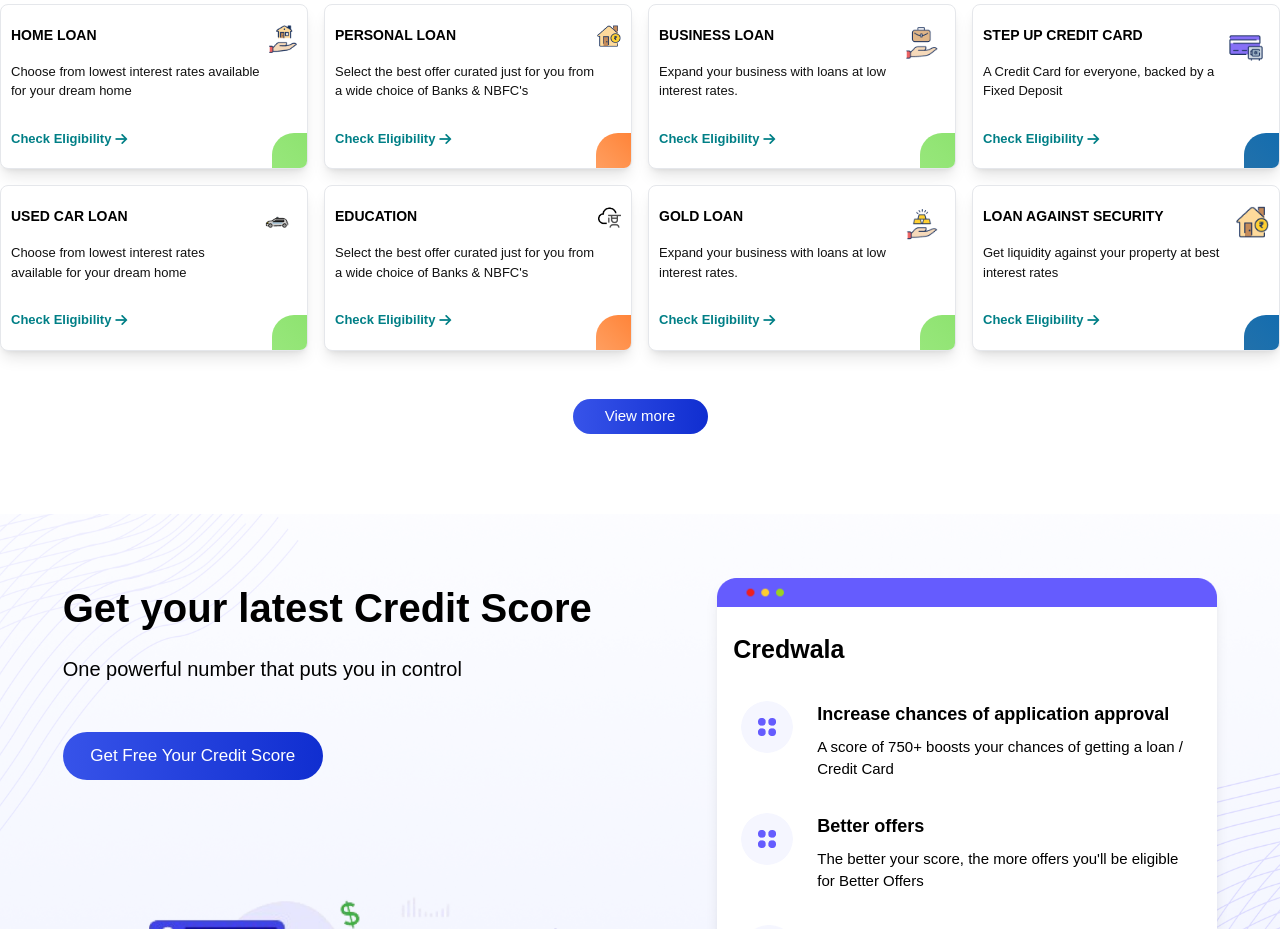
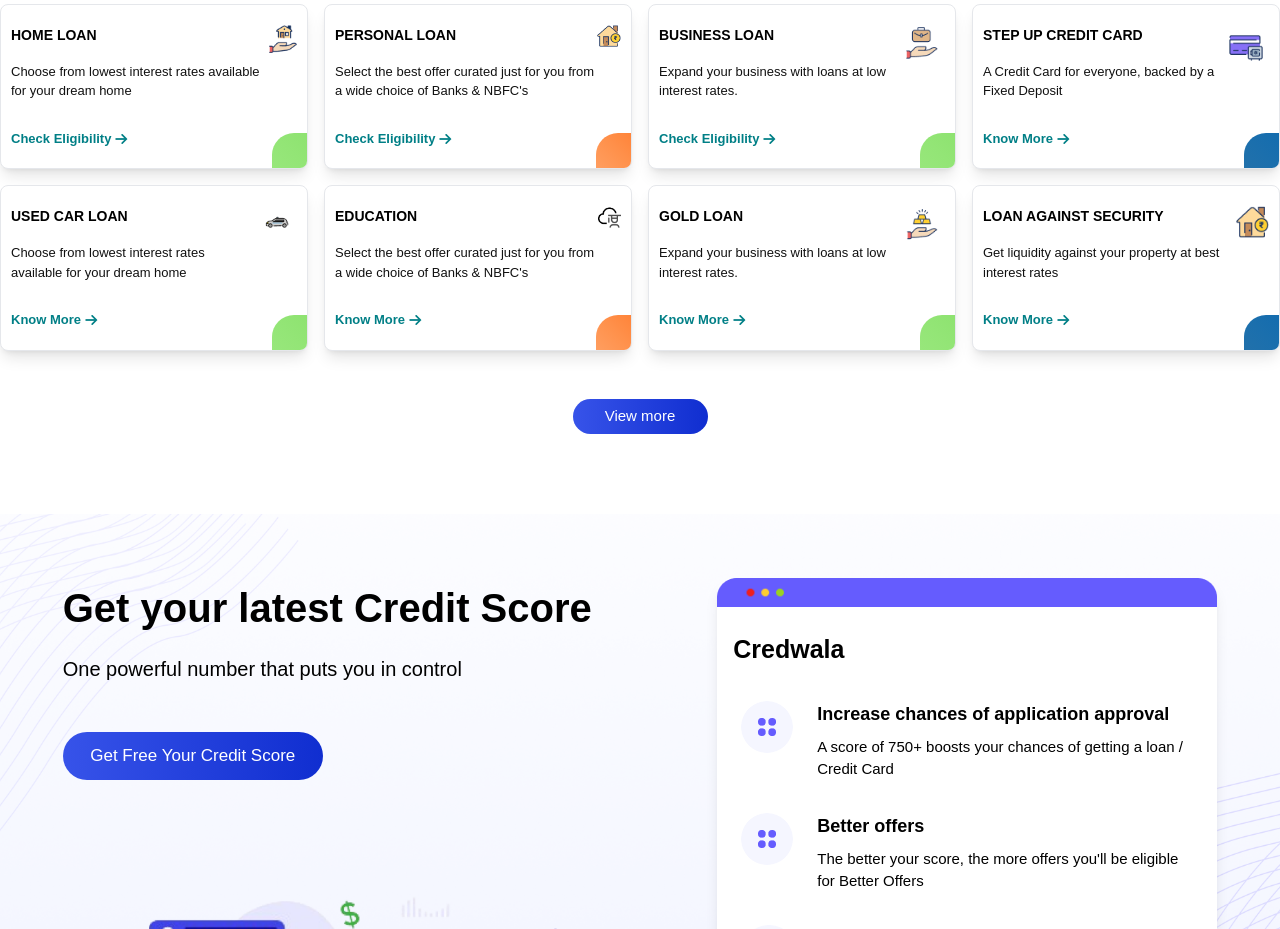
Before and after one commit to rohit-selokar/CREADWALA, a React (Vite) app: page / in a window 1280 px wide. Shown: the part 880-1809 px from the top of the page. Built offline with nearby package versions, Linux system fonts and the light colour scheme.

Commit message:
test case 1

```diff
--- a/src/components/Product.jsx
+++ b/src/components/Product.jsx
@@ -35,11 +35,11 @@
                       </p>
                     </div>
                     <div>
-                      <img src={product.image} alt={product.title} />
+                      <img src={product.image} alt="img" />
                     </div>
                   </div>
                   <p className="flex items-center ag-courses-item_date text-[#007F86] text-[13px] font-semibold mt-3">
-                    Check Eligibility{" "}
+                    {product.eligibilityText}
                     <img src={right} alt="Right arrow" className="ml-1" />
                   </p>
                 </div>
```
